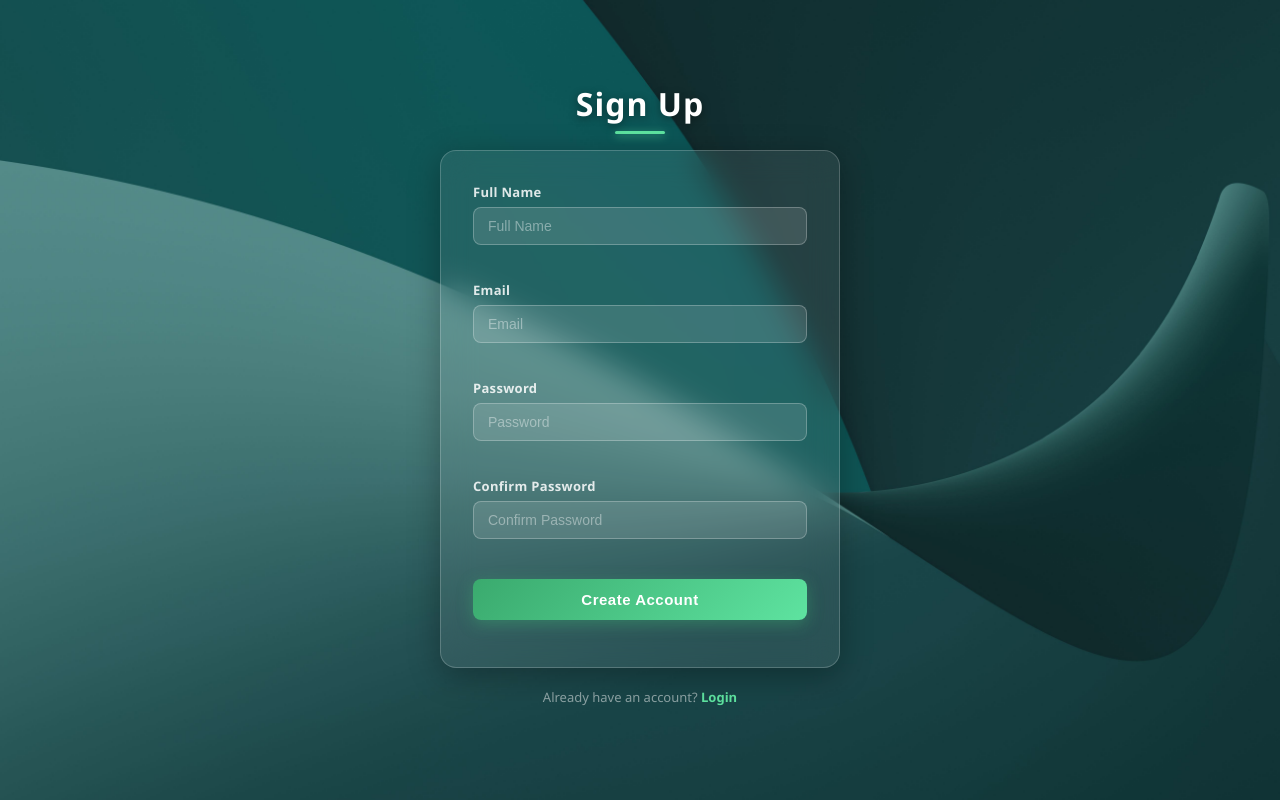
After one commit to AwadCoding/Signup-System-using-PHP, a PHP site: page /frontend/signup.html in a window 1280 px wide. The commit adds this page. Run offline with PHP 8.4, Linux system fonts and the light colour scheme.

Commit message:
add meta  SEO & images

```diff
--- a/backend/login.php
+++ b/backend/login.php
@@ -55,7 +55,7 @@ if ($_SERVER["REQUEST_METHOD"] === "POST") {
 
             $response["success"]  = true;
             $response["message"]  = "تم تسجيل الدخول بنجاح! مرحباً، " . htmlspecialchars($user['name']);
-            $response["redirect"] = "../frontend/profile.php";
+            $response["redirect"] = "../backend/profile.php";
         }
     }
 
--- /dev/null
+++ b/frontend/signup.html
@@ -0,0 +1,112 @@
+<!doctype html>
+<html lang="en">
+  <head>
+    <meta charset="UTF-8" />
+    <meta name="viewport" content="width=device-width, initial-scale=1.0" />
+
+    <!-- ══ Primary SEO ══════════════════════════════════════════════ -->
+    <title>Sign Up — Signup System</title>
+    <meta name="description"        content="Create a free account on Signup System. Join us with your name, email, and password in just a few seconds." />
+    <meta name="robots"             content="index, follow" />
+    <link rel="canonical"           href="https://mahmoudawad.rf.gd/frontend/signup.html" />
+
+    <!-- ══ Open Graph (Facebook / WhatsApp / LinkedIn) ═════════════ -->
+    <meta property="og:type"        content="website" />
+    <meta property="og:title"       content="Sign Up — Signup System" />
+    <meta property="og:description" content="Create a free account in seconds." />
+    <meta property="og:url"         content="https://mahmoudawad.rf.gd/frontend/signup.html" />
+    <meta property="og:image"       content="https://mahmoudawad.rf.gd/frontend/images/SEO/signup.png" />
+    <meta property="og:image:width" content="1280" />
+    <meta property="og:image:height"content="720" />
+    <meta property="og:locale"      content="en_US" />
+    <meta property="og:site_name"   content="Signup System" />
+
+    <!-- ══ Twitter Card ════════════════════════════════════════════ -->
+    <meta name="twitter:card"        content="summary_large_image" />
+    <meta name="twitter:title"       content="Sign Up — Signup System" />
+    <meta name="twitter:description" content="Create a free account in seconds." />
+    <meta name="twitter:image"       content="https://mahmoudawad.rf.gd/frontend/images/SEO/signup.png" />
+
+    <!-- ══ Favicon ═════════════════════════════════════════════════ -->
+    <link rel="icon" type="image/svg+xml" href="images/SEO/logo.svg" />
+
+    <!-- ══ Styles ══════════════════════════════════════════════════ -->
+    <link rel="stylesheet" href="css/signup.css" />
+  </head>
+  <body>
+    <main>
+      <h1>Sign Up</h1>
+
+      <form id="signupForm" action="../backend/signup.php" method="post">
+
+        <div class="input-group">
+          <label for="name">Full Name</label>
+          <input type="text" id="name" name="name" placeholder="Full Name" required />
+          <span class="error-msg" id="error-name"></span>
+        </div>
+
+        <div class="input-group">
+          <label for="email">Email</label>
+          <input type="email" id="email" name="email" placeholder="Email" required />
+          <span class="error-msg" id="error-email"></span>
+        </div>
+
+        <div class="input-group">
+          <label for="password">Password</label>
+          <input type="password" id="password" name="password" placeholder="Password" required />
+          <span class="error-msg" id="error-password"></span>
+        </div>
+
+        <div class="input-group">
+          <label for="confirm_password">Confirm Password</label>
+          <input type="password" id="confirm_password" name="confirm_password" placeholder="Confirm Password" required />
+          <span class="error-msg" id="error-confirm_password"></span>
+        </div>
+
+        <button type="submit">Create Account</button>
+        <div class="success-msg" id="success-msg"></div>
+      </form>
+
+      <p class="auth-link">Already have an account? <a href="login.html">Login</a></p>
+    </main>
+    <!-- ده لسه هذاكرو بس انا مطبق وعايز الحك انام عشان اجي السيشن فايق 😁 -->
+
+    <script>
+    const form = document.getElementById("signupForm");
+
+    form.addEventListener("submit", async function (e) {
+      e.preventDefault();
+
+      // مسح الأخطاء السابقة
+      document.querySelectorAll(".error-msg").forEach((el) => (el.textContent = ""));
+      document.getElementById("success-msg").textContent = "";
+
+      const formData = new FormData(form);
+
+      try {
+        const res = await fetch("../backend/signup.php", {
+          method: "POST",
+          body: formData,
+        });
+
+        const data = await res.json();
+
+        if (data.success) {
+          document.getElementById("success-msg").textContent = data.message || "Account created!";
+          setTimeout(() => {
+            window.location.href = data.redirect || "login.html";
+          }, 1500);
+        } else {
+          for (const [field, msg] of Object.entries(data.errors || {})) {
+            const el = document.getElementById("error-" + field);
+            if (el) el.textContent = msg;
+          }
+        }
+      } catch (err) {
+        document.getElementById("success-msg").style.color = "#ff8080";
+        document.getElementById("success-msg").textContent = "Connection error. Please try again.";
+      }
+    });
+    </script>
+  </body>
+</html>
```
Also changed, not shown: frontend/login.html (+28 -1 lines), frontend/images/SEO/login.png (added), frontend/images/SEO/logo.svg (added), frontend/images/SEO/signup.png (added).
